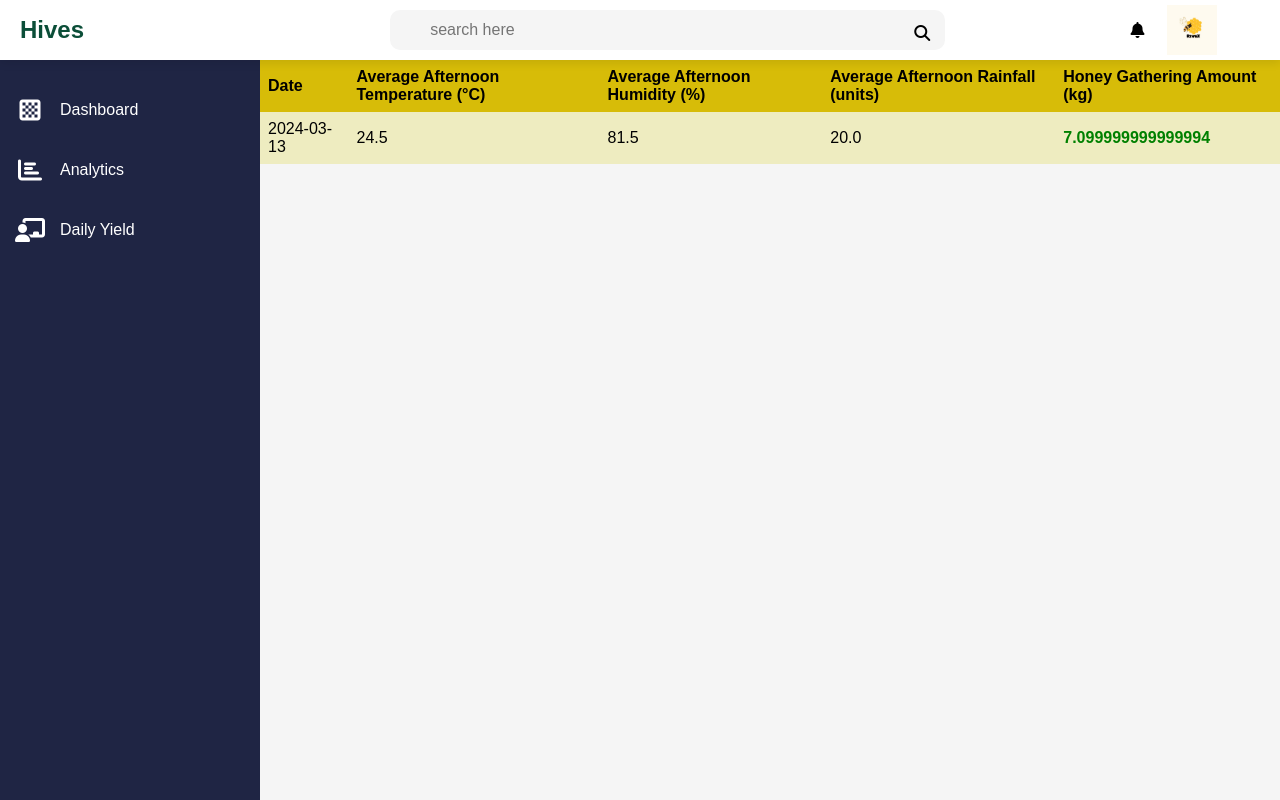
After one commit to nsl-saranga/BeeHive-IOT-Project, a Flask app: page /DailyYield in a window 1280 px wide. The commit adds this page. Run offline with Flask 3, Linux system fonts and the light colour scheme; parts of the project's set-up code (start-up, migrations or seed data) failed here and were passed over; some libraries are stand-ins or nearby versions.

Commit message:
changed the web part

```diff
--- a/new_IOT/app.py
+++ b/new_IOT/app.py
@@ -4,6 +4,8 @@ from firebase_admin import db, credentials
 import math
 import pickle
 import json
+from datetime import datetime
+import math
 
 app = Flask(__name__)
 
@@ -46,7 +48,7 @@ def detect_swarming():
     # Assuming the data is stored in '/UsersData/X3dJJfbdJGRYA9WcYi7dun8I0cp2/readings'
     freq_ref = db.reference("/UsersData/X3dJJfbdJGRYA9WcYi7dun8I0cp2/readings")
 
-    # Retrieve the latest 5 records
+    # Retrieve the latest 10 records
     latest_frequency = freq_ref.order_by_key().limit_to_last(10).get()
 
     if not latest_frequency:
@@ -120,6 +122,110 @@ def calculate_harvest():
 with open('models/svm_model.pkl', 'rb') as f:
     model = pickle.load(f)
 
+def get_graph_data():
+  # Retrieve the latest data (e.g., the last 10 records)
+    latest_data = ref.order_by_key().limit_to_last(10).get()
+
+    # Convert the data to an array for easier serialization
+    array = [{"timestamp": key, "outside_temperature": value.get("outside_temperature"),"outside_humidity": value.get("outside_humidity"),"frequency": value.get("frequency")} for key, value in latest_data.items()]
+
+    return (array)
+
+def daily_yeield():
+
+    data = [
+    ("2024-03-13 05:00:00", 42.5, 20, 60, 15),  # (Timestamp, Weight, Rainfall, Outside Humidity, Outside Temperature)
+    ("2024-03-13 05:30:00", 42.7, 20, 62, 15),
+    ("2024-03-13 06:00:00", 43.0, 20, 64, 16),
+    ("2024-03-13 06:30:00", 43.3, 20, 65, 16),
+    ("2024-03-13 07:00:00", 43.5, 20, 66, 17),
+    ("2024-03-13 07:30:00", 43.7, 20, 67, 17),
+    ("2024-03-13 08:00:00", 44.0, 20, 68, 18),
+    ("2024-03-13 08:30:00", math.nan, 20, 69, 18),  # Example NaN value
+    ("2024-03-13 09:00:00", 44.5, 20, 70, 19),
+    ("2024-03-13 09:30:00", 44.8, 20, 71, 19),
+    ("2024-03-13 10:00:00", 45.0, 20, 72, 20),
+    ("2024-03-13 10:30:00", 45.2, 20, 73, 20),
+    ("2024-03-13 11:00:00", 45.5, 20, 74, 21),
+    ("2024-03-13 11:30:00", 45.8, 20, 75, 21),
+    ("2024-03-13 12:00:00", 46.0, 20, 76, 22),
+    ("2024-03-13 12:30:00", 46.2, 20, 77, 22),
+    ("2024-03-13 13:00:00", 46.5, 20, 78, 23),
+    ("2024-03-13 13:30:00", 46.8, 20, 79, 23),
+    ("2024-03-13 14:00:00", 47.0, 20, 80, 24),
+    ("2024-03-13 14:30:00", 47.2, 20, 81, 24),
+    ("2024-03-13 15:00:00", 47.5, 20, 82, 25),
+    ("2024-03-13 15:30:00", 47.8, 20, 83, 25),
+    ("2024-03-13 16:00:00", 48.0, 20, 84, 26),
+    ("2024-03-13 16:30:00", 48.2, 20, 85, 26),
+    ("2024-03-13 17:00:00", 48.5, 20, 86, 27),
+    ("2024-03-13 17:30:00", 48.7, 20, 87, 27),
+    ("2024-03-13 18:00:00", 49.0, 20, 88, 28),
+    ("2024-03-13 18:30:00", 49.2, 20, 89, 28),
+    ("2024-03-13 19:00:00", 49.5, 20, 90, 29),
+    ("2024-03-13 19:30:00", 49.8, 20, 91, 29)
+    ]
+
+    daily_data = {}
+
+    for timestamp, weight, rainfall, humidity, temperature in data:
+        date = timestamp.split()[0]
+
+        # Filter out NaN values for weight
+        if not math.isnan(weight):
+            if date not in daily_data:
+                daily_data[date] = {'morning_weight': None, 'evening_weight': None, 'afternoon_temperature': [], 'afternoon_humidity': [], 'afternoon_rainfall': []}
+
+            hour = int(timestamp.split()[1].split(":")[0])
+
+            # Check if morning weight
+            if hour < 6:
+                daily_data[date]['morning_weight'] = weight
+            # Check if evening weight
+            elif hour >= 18:
+                daily_data[date]['evening_weight'] = weight
+            # Collect afternoon data
+            elif 12 <= hour < 18:
+                daily_data[date]['afternoon_temperature'].append(temperature)
+                daily_data[date]['afternoon_humidity'].append(humidity)
+                daily_data[date]['afternoon_rainfall'].append(rainfall)
+
+    # Calculate weight differences and average afternoon values
+    for date, data_dict in daily_data.items():
+        morning_weight = data_dict['morning_weight']
+        evening_weight = data_dict['evening_weight']
+
+        if morning_weight is not None and evening_weight is not None:
+            data_dict['weight_difference'] = evening_weight - morning_weight
+        else:
+            data_dict['weight_difference'] = None
+
+        afternoon_temperature = data_dict['afternoon_temperature']
+        afternoon_humidity = data_dict['afternoon_humidity']
+        afternoon_rainfall = data_dict['afternoon_rainfall']
+
+        if afternoon_temperature:
+            data_dict['average_afternoon_temperature'] = sum(afternoon_temperature) / len(afternoon_temperature)
+        else:
+            data_dict['average_afternoon_temperature'] = None
+
+        if afternoon_humidity:
+            data_dict['average_afternoon_humidity'] = sum(afternoon_humidity) / len(afternoon_humidity)
+        else:
+            data_dict['average_afternoon_humidity'] = None
+
+        if afternoon_rainfall:
+            data_dict['average_afternoon_rainfall'] = sum(afternoon_rainfall) / len(afternoon_rainfall)
+        else:
+            data_dict['average_afternoon_rainfall'] = None
+
+        # Remove the lists to clean up the data structure
+        del data_dict['afternoon_temperature']
+        del data_dict['afternoon_humidity']
+        del data_dict['afternoon_rainfall']
+
+    return daily_data
+
 @app.route('/')
 def index():
     average_freq_value = detect_swarming()
@@ -147,7 +253,15 @@ def index():
 
     return render_template('index.html', swarming_alert=rounded_average_freq, feeding_need=rounded_average_rain, live_data=live_data, prediction= prediction)
 
+@app.route('/HiveStats')
+def page1():
+    graph_data = get_graph_data()
+    return render_template('hiveStats.html', graph_data = graph_data)
 
+@app.route('/DailyYield')
+def page2():
+    honey = daily_yeield()
+    return render_template('dailyYield.html',honey=honey)
 
 @app.route('/api/data', methods=['GET'])
 def get_data_api():
@@ -158,7 +272,7 @@ def get_data_api():
     # Convert the data to an array for easier serialization
     temperature_array = [{"timestamp": key, "outside_temperature": value.get("outside_temperature")} for key, value in latest_data.items()]
 
-    return jsonify({"ssss":  temperature_array})
+    return jsonify({temperature_array})
 
 if __name__ == '__main__':
     app.run(debug=True)
--- a/new_IOT/static/style.css
+++ b/new_IOT/static/style.css
@@ -189,22 +189,28 @@
     color: rgb(215, 188, 8);
 }
 
-/*charts starts here*/
-.charts{
-    display: grid;
-    grid-template-columns: 2fr 1fr;
-    grid-gap: 20px;
+.chart-container{
+    display: flex;
+    flex-direction: column;
+
     width: 100%;
     padding: 20px;
-    padding-top: 0;
+    margin-top: 0;
+
+
 }
+/*charts starts here*/
+
 
 .chart{
+    margin:25px;
+    margin-top: 8px;
+
     background:#fff ;
     padding: 20px;
     border-radius: 10px;
     box-shadow:0 7px 25px rgba(0,0,0,0.08);
-    width: 100%;
+    /* width: 100%;  */
 }
 
 .chart h2{
@@ -359,3 +365,25 @@
 .live_tag{
     margin-left: 2em;
 }
+
+.table {
+    border-collapse: collapse;
+    width: 100%;
+  }
+
+  th, td {
+    text-align: left;
+    padding: 8px;
+  }
+
+  th {background-color:rgb(215, 188, 8);}
+  tr {background-color:rgb(238, 236, 192);}
+
+  .negative {
+    color: red;
+    font-weight: bolder;
+}
+.positive {
+    color: green;
+    font-weight: bolder;
+}
--- /dev/null
+++ b/new_IOT/templates/dailyYield.html
@@ -0,0 +1,117 @@
+
+<html>
+<head>
+    <meta charset="UTF-8">
+    <meta name="viewport" content="width=device-width, initial-scale=1.0">
+    <link rel="stylesheet" href="{{ url_for('static', filename='style.css') }}">
+    <link rel="stylesheet" href="https://cdnjs.cloudflare.com/ajax/libs/font-awesome/6.5.1/css/all.min.css">
+
+    <title>Admin Panel</title>
+</head>
+<body>
+   <div class="container">
+    <div class="topbar">
+        <div class="logo">
+            <h2>Hives</h2>
+        </div>
+        <div class="search">
+            <input type="text" id="search" placeholder="search here">
+            <label for="search"><i class="fa-solid fa-magnifying-glass"></i></label>
+        </div>
+        <i class="fa-solid fa-bell"></i>
+        <div class="user">
+         <img src="{{ url_for('static', filename='images/a.jpg') }}" alt="">
+        </div>
+    </div>
+    <div class="sidebar">
+       <ul>
+          <li>
+            <a href="/">
+                <i class="fa-solid fa-chess-board"></i>
+                <div>Dashboard</div>
+            </a>
+          </li>
+          <li>
+            <a href='/HiveStats'>
+               <i class="fas fa-chart-bar"></i>
+               <div>Analytics</div>
+            </a>
+         </li>
+         <li>
+            <a href='/DailyYield'>
+                <i class="fas fa-chalkboard-teacher"></i>
+               <div>Daily Yield</div>
+            </a>
+         </li>
+
+      </div>
+    <div class="main">
+      <table class="table table-striped">
+         <tr>
+             <th>Date</th>
+             <th>Average Afternoon Temperature (°C)</th>
+             <th>Average Afternoon Humidity (%)</th>
+             <th>Average Afternoon Rainfall (units)</th>
+             <th>Honey Gathering Amount (kg)</th>
+         </tr>
+         {% for date, data_dict in honey.items() %}
+             <tr>
+                 <td>{{ date }}</td>
+                 <td>{{ data_dict.average_afternoon_temperature }}</td>
+                 <td>{{ data_dict.average_afternoon_humidity }}</td>
+                 <td>{{ data_dict.average_afternoon_rainfall }}</td>
+                 <td {% if data_dict.weight_difference < 0 %} class="negative" {% else %} class="positive" {% endif %}>{{ data_dict.weight_difference }}</td>
+             </tr>
+         {% endfor %}
+     </table>
+
+
+
+
+
+
+
+
+    </div>
+
+
+
+
+
+
+
+
+
+
+        <!-- <div class="charts">
+          <div class="chart">
+             <h2>Inside temperature variation (last 3 months)</h2>
+             <canvas id="lineChart"></canvas>
+          </div>
+          <div class="chart" id="doughnut-chart">
+            <h2>Production</h2>
+            <canvas id="doughnut"></canvas>
+          </div>
+         </div>
+
+      </div>
+
+   </div> -->
+
+
+   <!-- <script>
+      // Retrieve the binary value from Flask passed to the template
+      var binaryValue = { swarming_alert };
+
+      // Call a function from the external script to handle the logic
+      handleColorChange(binaryValue);
+  </script> -->
+
+   <script src="https://cdn.jsdelivr.net/npm/chart.js@3.5.1/dist/chart.min.js"></script>
+   <script src="{{ url_for('static', filename='chart1.js') }}"></script>
+   <script src="{{ url_for('static', filename='chart2.js') }}"></script>
+   <script src="{{ url_for('static', filename='script.js') }}"></script>
+
+
+</body>
+</html>
```
Also changed, not shown: new_IOT/static/graphs.js (added, +117 -0 lines), new_IOT/templates/hiveStats.html (added, +100 -0 lines), new_IOT/templates/index.html (+8 -33 lines).
